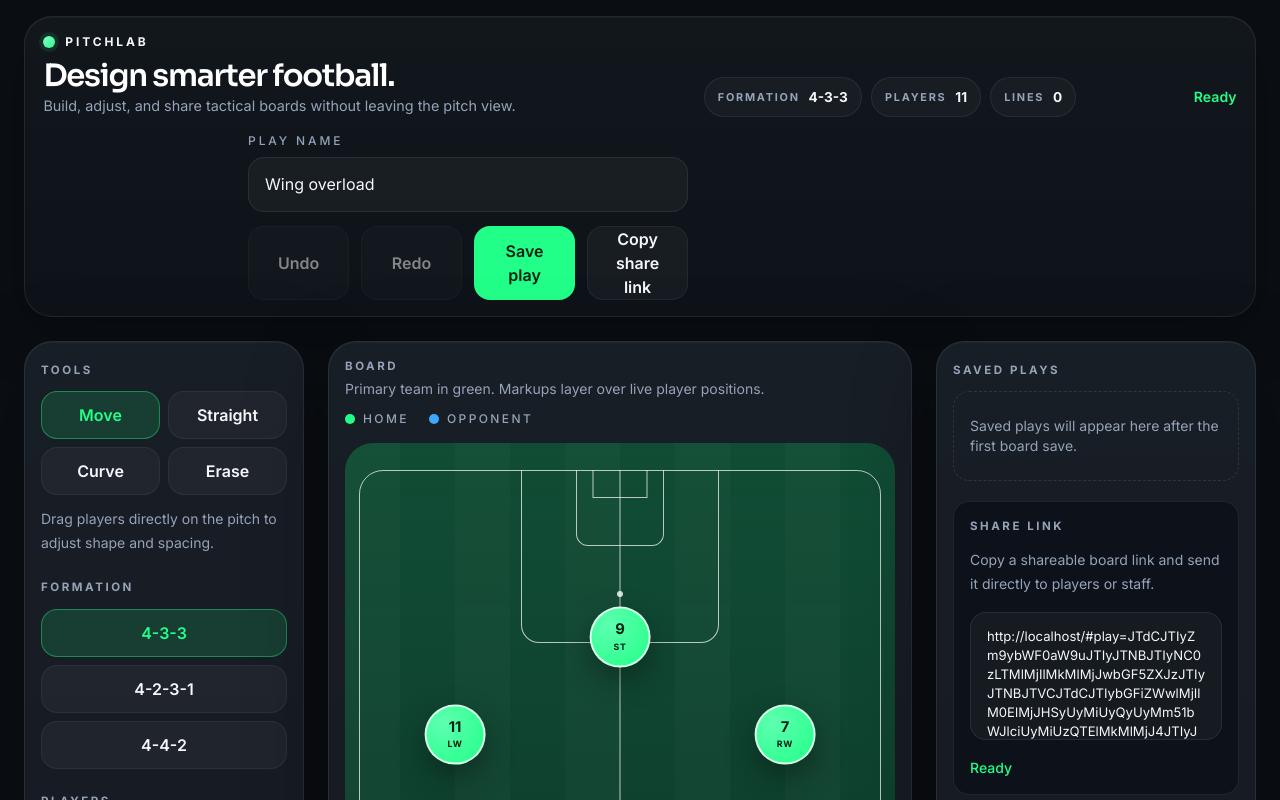
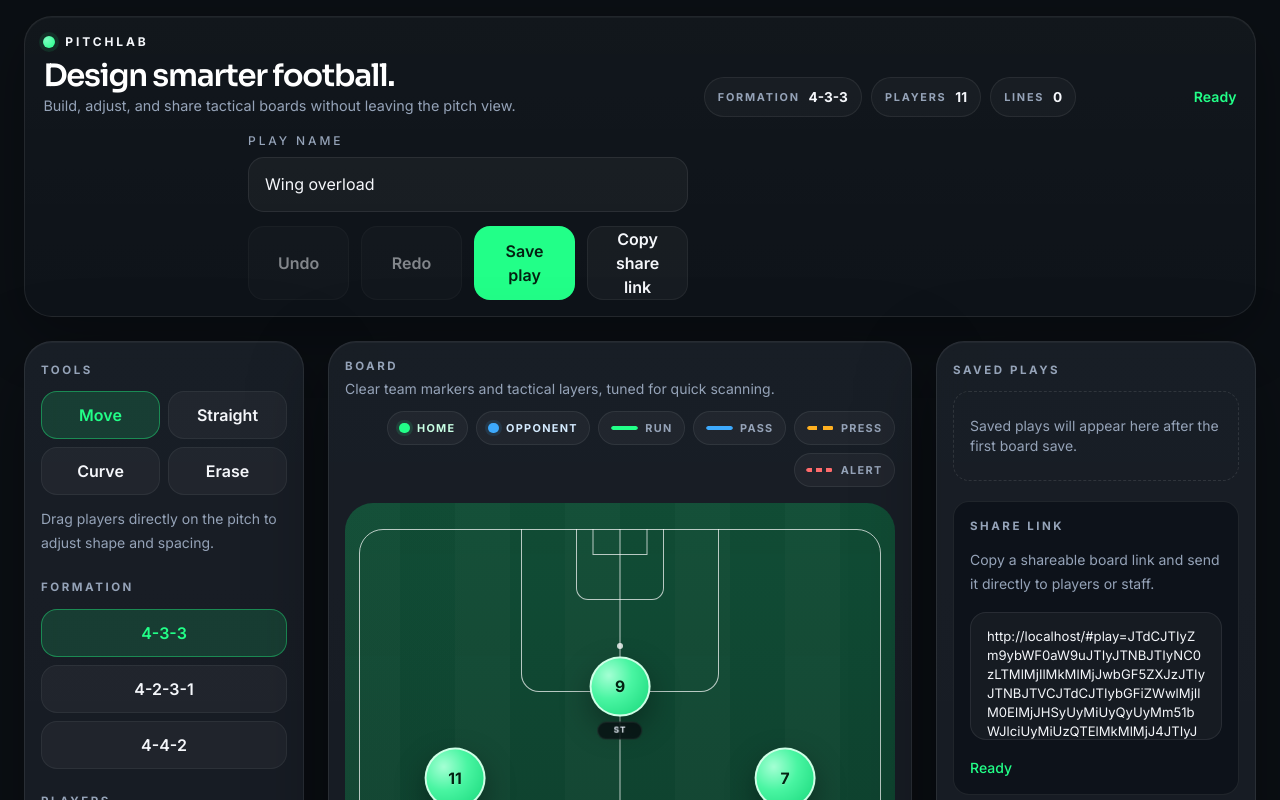
Before and after one commit to Frokesy/pitchlab, a React (Vite) app: page / in a window 1280 px wide. Shown: the top 800 px of the page. Built offline with nearby package versions, Linux system fonts and the light colour scheme.

Commit message:
UI/UX polish

```diff
--- a/src/components/PitchBoard.tsx
+++ b/src/components/PitchBoard.tsx
@@ -1,5 +1,6 @@
 import type { PointerEvent as ReactPointerEvent, RefObject } from 'react';
 
+import { annotationColorOptions } from '../features/board/data';
 import type { BoardState, Point, ToolMode } from '../features/board/types';
 
 type PitchBoardProps = {
@@ -28,14 +29,30 @@ const PitchBoard = ({
         <p className="mt-1 text-sm text-[var(--muted)]">
           {pendingPoint
             ? 'Select the second point to finish the annotation.'
-            : 'Primary team in green. Markups layer over live player positions.'}
+            : 'Clear team markers and tactical layers, tuned for quick scanning.'}
         </p>
       </div>
-      <div className="flex items-center gap-2 text-xs font-medium uppercase tracking-[0.2em] text-[var(--muted)]">
-        <span className="inline-flex h-2.5 w-2.5 rounded-full bg-[var(--accent)]" />
-        Home
-        <span className="ml-3 inline-flex h-2.5 w-2.5 rounded-full bg-[var(--accent-alt)]" />
-        Opponent
+      <div className="board-legend">
+        <span className="board-legend__team board-legend__team--home">
+          <span className="board-legend__dot" />
+          Home
+        </span>
+        <span className="board-legend__team board-legend__team--away">
+          <span className="board-legend__dot" />
+          Opponent
+        </span>
+        {annotationColorOptions.map((option) => (
+          <span key={option.value} className="board-legend__annotation">
+            <span
+              className="board-legend__line"
+              style={{
+                backgroundColor: option.value,
+                maskImage: getAnnotationLegendMask(option.value),
+              }}
+            />
+            {option.label}
+          </span>
+        ))}
       </div>
     </div>
 
@@ -68,6 +85,7 @@ const PitchBoard = ({
               stroke={arrow.color}
               strokeWidth={arrow.strokeWidth ?? 0.75}
               strokeLinecap="round"
+              strokeDasharray={getArrowDashPattern(arrow.color)}
               markerEnd={arrow.color === '#3DA9FC' ? 'url(#arrowhead-blue)' : 'url(#arrowhead-green)'}
             />
           ) : (
@@ -80,6 +98,7 @@ const PitchBoard = ({
               stroke={arrow.color}
               strokeWidth={arrow.strokeWidth ?? 0.75}
               strokeLinecap="round"
+              strokeDasharray={getArrowDashPattern(arrow.color)}
               markerEnd={arrow.color === '#3DA9FC' ? 'url(#arrowhead-blue)' : 'url(#arrowhead-green)'}
             />
           ),
@@ -105,12 +124,36 @@ const PitchBoard = ({
           onPointerDown={(event) => onPlayerPointerDown(player.id, event)}
         >
           <span className="player-token__number">{player.number}</span>
-          <span className="player-token__label">{player.label}</span>
+          <span className="player-token__label-badge">{player.label}</span>
         </button>
       ))}
     </div>
   </section>
 );
+
+const getArrowDashPattern = (color: string) => {
+  if (color === '#FFB020') {
+    return '2.4 1.4';
+  }
+
+  if (color === '#FF6B6B') {
+    return '1.2 1';
+  }
+
+  return undefined;
+};
+
+const getAnnotationLegendMask = (color: string) => {
+  if (color === '#FFB020') {
+    return 'repeating-linear-gradient(90deg, #000 0 10px, transparent 10px 16px)';
+  }
+
+  if (color === '#FF6B6B') {
+    return 'repeating-linear-gradient(90deg, #000 0 6px, transparent 6px 10px)';
+  }
+
+  return 'linear-gradient(90deg, #000 0 100%)';
+};
 
 const PitchMarkings = () => (
   <>
--- a/src/index.css
+++ b/src/index.css
@@ -344,6 +344,60 @@ button {
     linear-gradient(180deg, var(--pitch) 0%, var(--pitch-dark) 100%);
 }
 
+.board-legend {
+  display: flex;
+  flex-wrap: wrap;
+  justify-content: flex-end;
+  gap: 0.5rem;
+}
+
+.board-legend__team,
+.board-legend__annotation {
+  display: inline-flex;
+  align-items: center;
+  gap: 0.45rem;
+  min-height: 34px;
+  border: 1px solid rgba(255, 255, 255, 0.07);
+  border-radius: 999px;
+  background: rgba(255, 255, 255, 0.04);
+  padding: 0 0.72rem;
+  font-size: 0.68rem;
+  font-weight: 700;
+  letter-spacing: 0.12em;
+  text-transform: uppercase;
+  color: var(--muted);
+}
+
+.board-legend__team--home {
+  color: #c8ffe4;
+}
+
+.board-legend__team--away {
+  color: #d4ebff;
+}
+
+.board-legend__dot {
+  width: 0.65rem;
+  height: 0.65rem;
+  border-radius: 999px;
+}
+
+.board-legend__team--home .board-legend__dot {
+  background: var(--accent);
+  box-shadow: 0 0 0 3px rgba(34, 255, 136, 0.12);
+}
+
+.board-legend__team--away .board-legend__dot {
+  background: var(--accent-alt);
+  box-shadow: 0 0 0 3px rgba(61, 169, 252, 0.12);
+}
+
+.board-legend__line {
+  width: 1.7rem;
+  height: 0.24rem;
+  border-radius: 999px;
+}
+
 .player-token {
   position: absolute;
   z-index: 2;
@@ -361,32 +415,50 @@ button {
   touch-action: none;
   transition:
     box-shadow 160ms ease,
-    transform 160ms ease;
+    transform 160ms ease,
+    border-color 160ms ease;
   cursor: grab;
 }
 
 .player-token--home {
-  background: radial-gradient(circle at 30% 30%, #5effb0, var(--accent));
+  border-color: rgba(214, 255, 234, 0.95);
+  background:
+    radial-gradient(circle at 30% 30%, #a4ffd4, #49f5a2 42%, #16d679 100%);
   color: #032212;
 }
 
 .player-token--away {
-  background: radial-gradient(circle at 30% 30%, #80c7ff, var(--accent-alt));
+  border-color: rgba(221, 239, 255, 0.92);
+  background:
+    radial-gradient(circle at 30% 30%, #dff0ff, #7ec6ff 42%, #3097eb 100%);
   color: #061c31;
 }
 
 .player-token__number {
-  font-size: 0.92rem;
+  font-size: 0.98rem;
   font-weight: 700;
   line-height: 1;
+  text-shadow: 0 1px 0 rgba(255, 255, 255, 0.12);
 }
 
-.player-token__label {
-  margin-top: 0.18rem;
-  font-size: 0.55rem;
+.player-token__label-badge {
+  position: absolute;
+  top: calc(100% + 0.38rem);
+  left: 50%;
+  min-width: 2.8rem;
+  transform: translateX(-50%);
+  border: 1px solid rgba(255, 255, 255, 0.08);
+  border-radius: 999px;
+  background: rgba(7, 12, 16, 0.74);
+  padding: 0.22rem 0.45rem;
+  font-size: 0.52rem;
   font-weight: 700;
-  letter-spacing: 0.08em;
+  letter-spacing: 0.1em;
+  line-height: 1.1;
   text-transform: uppercase;
+  white-space: nowrap;
+  color: #eef5ff;
+  backdrop-filter: blur(10px);
 }
 
 .player-token--selected {
```
